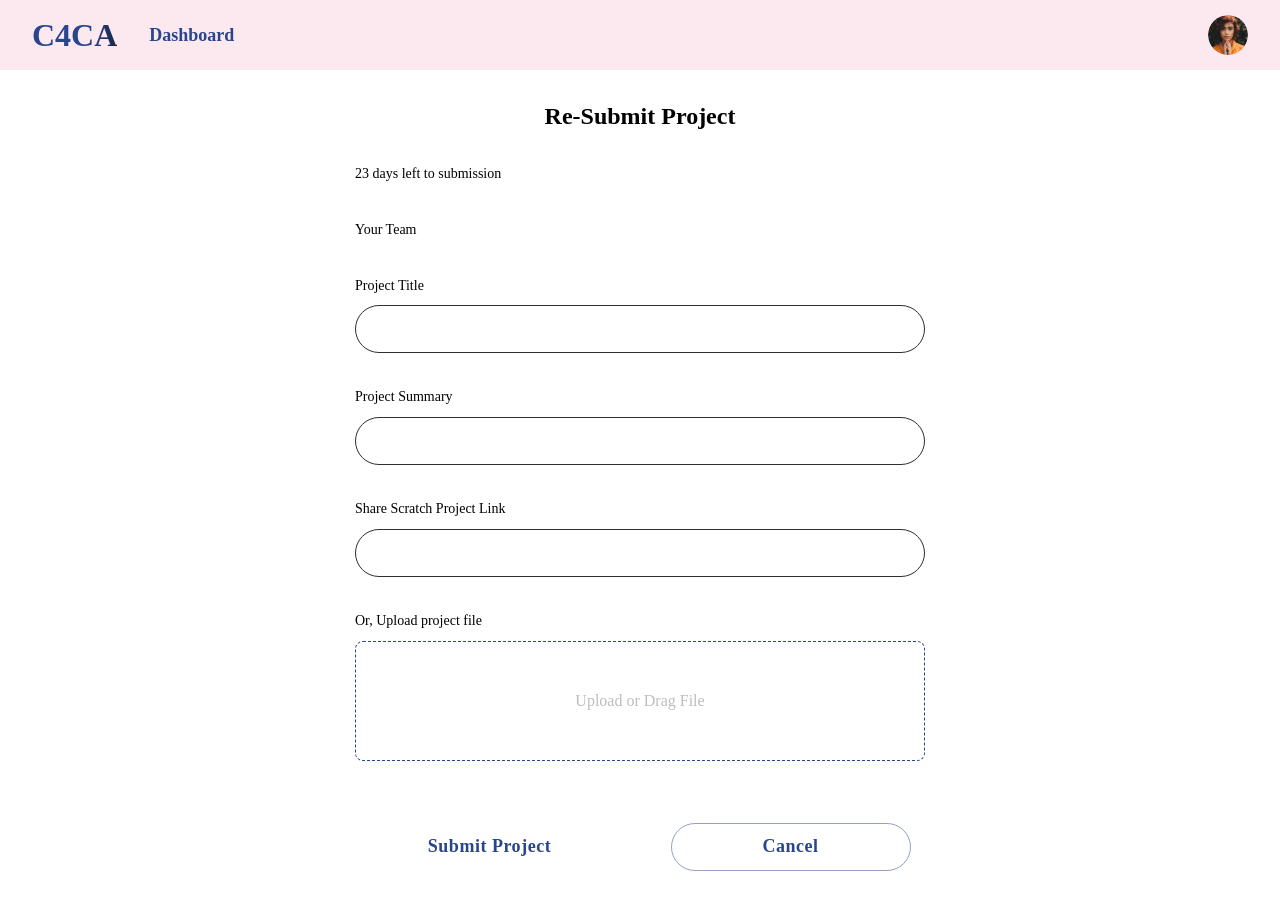
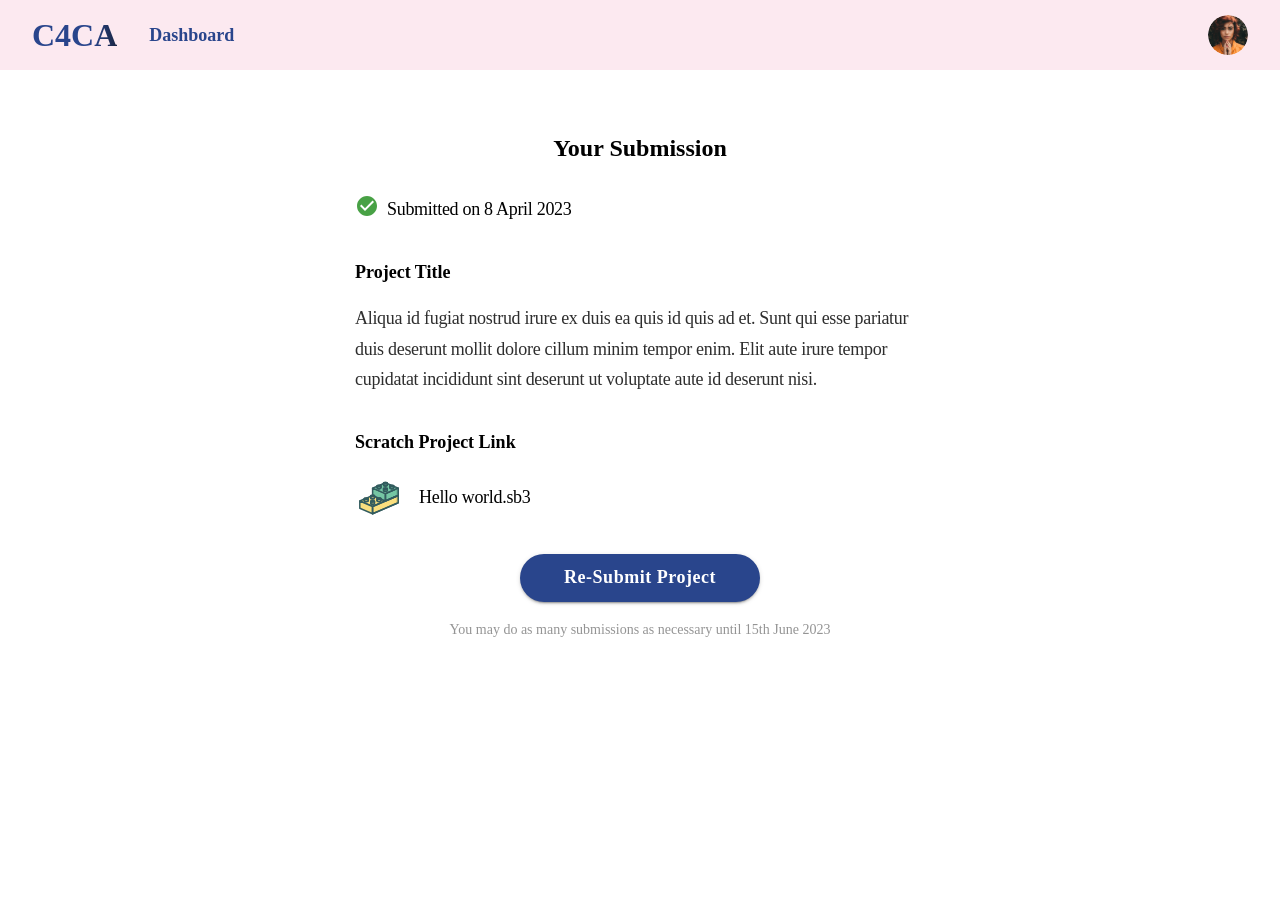
Before and after one commit to navgurukul/c4ca, a Next.js app: page /project-submission in a window 1280 px wide. After the commit the page ends 800 px from the top, so only its background shows below. Built offline with nearby package versions, Linux system fonts and the light colour scheme; a web font is replaced by a local one.

Commit message:
add theme file color

```diff
--- a/components/forms/DropZone.jsx
+++ b/components/forms/DropZone.jsx
@@ -5,17 +5,16 @@ import { Box, Typography, styled } from "@mui/material";
 const Dropzone = styled("dropzone")({
   textAlign: "center",
   border: "1px solid black",
-  padding: "50px",
+  padding: "40px",
   border: "1px dashed #29458C",
   color: "#bdbdbd",
   cursor: "pointer",
   borderRadius: "8px",
-
 });
 
 const DropZone = () => {
   return (
-    <Box sx={{ display: "grid", gap: 1 }}>
+    <Box sx={{ display: "grid" }}>
       <Typography variant="body2">Or, Upload project file</Typography>
       <Dropzone>Upload or Drag File</Dropzone>{" "}
     </Box>
--- a/components/forms/ReSubmission.jsx
+++ b/components/forms/ReSubmission.jsx
@@ -2,7 +2,7 @@ import React from "react";
 
 import InputControl from "./InputControl";
 import DropZone from "./DropZone";
-import styles from "./style.module.css";
+
 
 import { Container, Typography, Grid, Button } from "@mui/material";
 
@@ -30,7 +30,8 @@ const ReSubmission = () => {
       <Grid container spacing={4} sx={{ mb: 4 }}>
         <Grid item md={6} xs={12}>
           <Button
-            className="Button"
+            color="primary"
+            variant="contained"
             sx={{
               minWidth: 240,
               display: "block",
@@ -41,14 +42,13 @@ const ReSubmission = () => {
         </Grid>
         <Grid item md={6} xs={12}>
           <Button
+            color="primary"
+            variant="outlined"
             sx={{
               minWidth: 240,
               display: "block",
               margin: "30px auto 0",
-              borderRadius: "100px",
-            }}
-            variant="outlined"
-            className={styles.CancelButton}>
+            }}>
             Cancel
           </Button>
         </Grid>
--- a/components/forms/Submission.jsx
+++ b/components/forms/Submission.jsx
@@ -26,8 +26,9 @@ const Submission = () => {
       <DropZone label="Or, Upload project file" type="text" />
 
       <Button
-        className="Button"
-        sx={{ minWidth: 240, display: "block", margin: "32px auto 0" }}>
+        color="primary"
+        variant="contained"
+        sx={{ minWidth: 240, margin: "32px auto 0", mb: 3 }}>
         Submit Project
       </Button>
     </Container>
--- a/components/forms/Team.jsx
+++ b/components/forms/Team.jsx
@@ -5,7 +5,7 @@ import InputControl from "./InputControl";
 const Team = () => {
   return (
     <Container maxWidth="sm" sx={{ display: "grid", rowGap: 4 }}>
-      <Typography variant="h6" sx={{ textAlign: "center" }}>
+      <Typography align="center" variant="h6">
         Team Details
       </Typography>
 
--- a/components/submission/Completed.jsx
+++ b/components/submission/Completed.jsx
@@ -6,16 +6,16 @@ const Completed = () => {
   return (
     <main>
       <Container maxWidth="sm">
-        <Typography variant="h6" sx={{ textAlign: "center" }}>
+        <Typography align="center" variant="h6">
           Your Submission
         </Typography>
 
         <Box sx={{ margin: "32px 0", display: "grid", gap: 4 }}>
           <Typography
             variant="body1"
-            sx={{ display: "flex", alignItems: "center", gap: 1 }}
-          >
-            <CheckCircle sx={{ color: "#219464" }} />
+            align="center"
+            sx={{ display: "flex", gap: 1 }}>
+            <CheckCircle color="success" />
             Submitted on 8 April 2023
           </Typography>
 
@@ -43,15 +43,16 @@ const Completed = () => {
         </Box>
 
         <Button
-          className="Button"
-          sx={{ minWidth: 240, display: "block", margin: "32px auto 0" }}
-        >
+          // className="Button"
+          color="primary"
+          variant="contained"
+          sx={{ minWidth: 240, display: "block", margin: "32px auto 0" }}>
           Re-Submit Project
         </Button>
         <Typography
           variant="body2"
-          sx={{ textAlign: "center", color: "#949494", mt: 2 }}
-        >
+          align="center"
+          sx={{  color: "#949494", mt: 2 }}>
           You may do as many submissions as necessary until 15th June 2023
         </Typography>
       </Container>
--- a/pages/project-submission/index.js
+++ b/pages/project-submission/index.js
@@ -1,14 +1,14 @@
 import React from "react";
-// import Completed from "@/components/submission/Completed";
-import ReSubmission from "@/components/forms/ReSubmission";
+import Completed from "@/components/submission/Completed";
+// import ReSubmission from "@/components/forms/ReSubmission";
 // import Submission from "@/components/forms/Submission";
 
 const ProjectSubmitForm = () => {
   return (
     <>
-      {/* <Completed /> */}
+      <Completed />
       {/* <Submission /> */}
-      <ReSubmission />
+      {/* <ReSubmission /> */}
     </>
   );
 };
--- a/theme/theme.js
+++ b/theme/theme.js
@@ -150,9 +150,11 @@ theme.components = {
   MuiButton: {
     styleOverrides: {
       root: {
+        borderRadius: "100px",
         height: "48px",
+
         "&:hover": {
-          backgroundColor: " #29458C",
+          backgroundColor: "#29458C",
           color: "#ffffff",
         },
       },
```
Also changed, not shown: components/forms/Profile.jsx (+17 -11 lines), components/forms/ProfileUpdateBox.jsx (+5 -6 lines).
